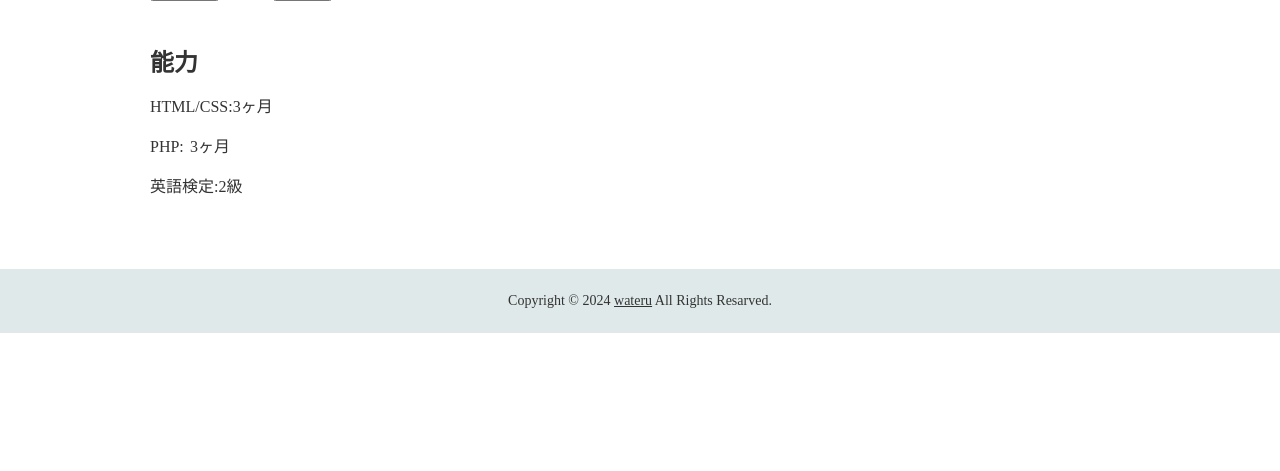
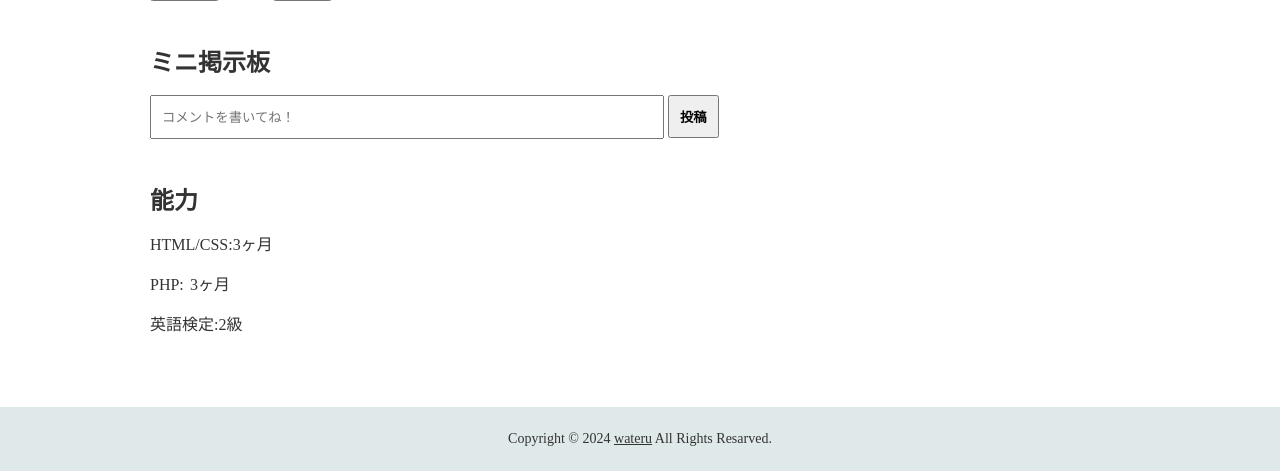
Before and after one commit to Kwateru/mini_bbs, a PHP site: page / in a window 1280 px wide. Shown: the part 947-1418 px from the top of the page. Before the commit the page ends 1280 px from the top, so only its background shows below. Run offline with PHP 8.4, Linux system fonts and the light colour scheme; data comes from the database, SQL or seed files in the repository; data that the repository does not hold is empty.

Commit message:
投稿ボタン押下後、コメントをDBに保存まで完了。入力チェックも出来たけど、エラーの表示に苦戦。

```diff
--- a/Portfolio/index.php
+++ b/Portfolio/index.php
@@ -70,6 +70,14 @@ include('function/get_votes.php');
         </div>
 
         <div class="features">
+            <h2>ミニ掲示板</h2>
+            <form action="function/bbs.php" method="post">
+                <input type="text" name="comment" placeholder="コメントを書いてね！">
+                <input type="submit" value="投稿">
+            </form>
+        </div>
+
+        <div class="features">
             <h2>能力</h2>
             <dl>
                 <div>
--- /dev/null
+++ b/Portfolio/sql/comments.sql
@@ -0,0 +1,6 @@
+DROP TABLE IF EXISTS `academy_db`.`comments`;
+CREATE TABLE `academy_db`.`comments` (
+    `id` INT AUTO_INCREMENT NOT NULL PRIMARY KEY,
+    `comment` TEXT NOT NULL,
+    `date` TIMESTAMP NOT NULL DEFAULT CURRENT_TIMESTAMP
+) DEFAULT CHARSET=utf8 COLLATE=utf8_unicode_ci;
--- a/Portfolio/style.css
+++ b/Portfolio/style.css
@@ -10,6 +10,7 @@
 　　1-1 プロフィール
 　　1-2 特徴
     1-3 投票
+    1-4 掲示板
 
 　2 sub.php
 　　2-1 導入
@@ -145,6 +146,18 @@ dt::after {
     margin-right: 50px;
 }
 
+/* 1-4 掲示板
+-------------------------*/
+input[type="text"]{
+    width: 50%;
+    height: 20px;
+    padding: 10px;
+}
+
+input[type="submit"]{
+    padding: 10px;
+    font-weight: bold;
+}
 
 /*-------------------------
   2 sub.php
```
Also changed, not shown: Portfolio/function/bbs.php (added, +24 -0 lines).
